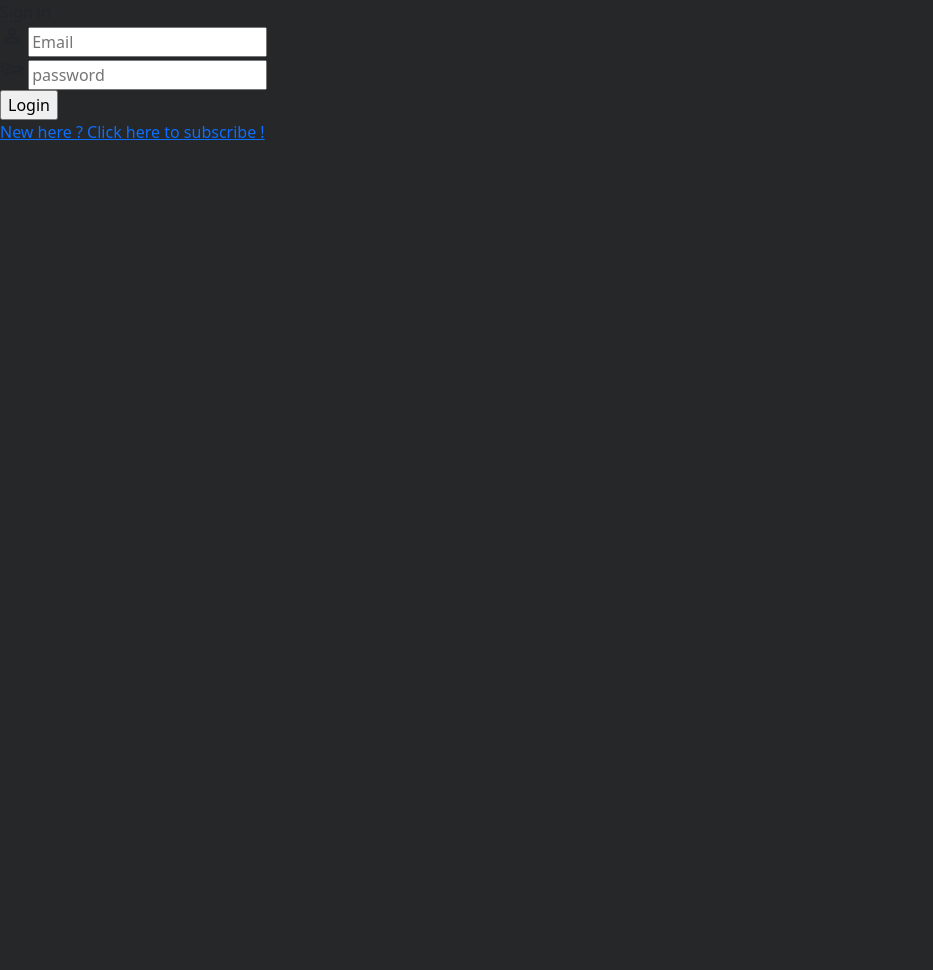
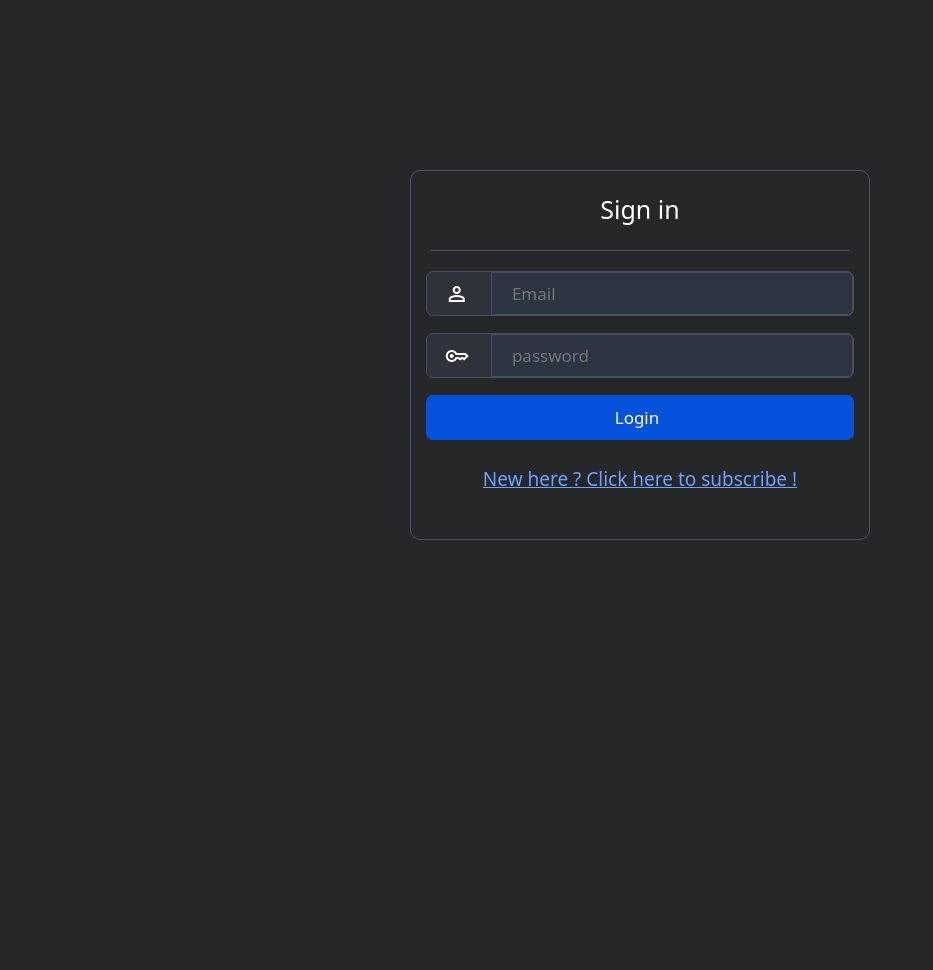
Before and after one commit to xxPHDEVxx/Notes, a PHP site: page /prwb_2324_a03/view/view_login.php in a window 1280 px wide. Shown: the whole page, without its empty margins (0-933 px from the left). Before the commit the page ends 140 px from the top, so only its background shows below. Run offline with PHP 8.4, Linux system fonts and the light colour scheme; the template is opened without the code that fills it, so the values that code supplies are empty.

Commit message:
(stye) : rectif style

```diff
--- a/css/style.css
+++ b/css/style.css
@@ -6,7 +6,131 @@ body, html{
     margin: 0;
     padding: 0;
     background-color: #252729;
+    color: white;
 
+ }
+
+ /* login et signup */
+.container_login_signup{
+  max-width: 500px;
+  padding: 0 20px;
+  margin: 170px auto;
+}
+.main_login_signup{
+ width: 100%;
+ height: 370px;
+ border-radius: 10px;
+ border: 1.5px solid #48505f;
+}
+.signup {
+  height: 470px;
+
+}
+.main_login_signup .title{
+
+  color: #fff;
+  height: 60px;
+  border-bottom: 1.5px solid #48505f;
+  font-size: 25px;
+  font-weight: 500;
+  text-align: center;
+  margin: 20px;
+}
+.main_login_signup form{
+padding: 0 15px 0 15px ;
+}
+.main_login_signup form .inputbox{
+  height: 45px;
+  margin-bottom: 17px;
+  position: relative;
+}
+.main_login_signup form .inputbox input{
+  outline: none;
+  background: #2d3442;
+  padding-left: 20px;
+  color: white;
+  font-size: 17px;
+  height: 100%;
+
+
+}
+.text {
+  background:#2f323a;
+  border-radius:7px;
+  border: 1.5px solid #48505f;
+}
+.text input{
+  margin-left: 15%;
+  width: 85%;
+  border-radius:0 5px 5px 0;
+  border: 1px solid #48505f;
+}
+input:focus {
+  border: 1.5px solid rgb(142, 180, 204);
+  box-shadow: 0 0 8px 2px rgb(48, 109, 208, 1);
+  border-radius: 0 7px 0 7px 0;
+
+}
+.main_login_signup form .inputbox i{
+  position: absolute;
+  width: 14%;
+  height: 100%;
+  border-radius: 7px 0 0 7px;
+  display:flex;
+  border-left: none;
+  align-items: center;
+  justify-content: center;
+  background:#2f323a;
+}
+.material-symbols-outlined {
+  color: white;
+  position: relative;
+}
+.main_login_signup form .button input{
+  padding-left: 0px;
+  cursor: pointer;
+  font-size: 17px;
+  font-weight: 500;
+  width: 100%;
+  border-radius: 7px;
+  transition: all 0.3s ease;
+}
+.main_login_signup form .text input{
+  color: white;
+  font-size: 17px;
+}
+.main_login_signup form .subscribe-link a{
+  width: 100%;
+  border-radius: 7px;
+}
+.main_login_signup form .subscribe-link a{
+  color:#70a1ff;
+  font-size: 19px;
+}
+.main_login_signup form .subscribe-link{
+  text-align: center;
+  margin-top: 25px;
+}
+.errors {
+  color: red;
+  font-weight: 300;
+  font-size: 15px;
+ }
+.errors li{
+ list-style-type: none;
+}
+.main_login_signup form .cancel input{
+  background-color: #202325;/*#23252a;/*#1e272e;*/
+  border: 1px solid red;
+  color: red;
+  font-size: 18px;
+  font-weight: 300;
+
+}
+.main_login_signup form .login input{
+  background-color: #0652DD;
+  border: none;
+  color: #fff;
 }
 
  /* My archives */
@@ -161,13 +285,19 @@ body, html{
   margin: 3px;
   position: relative;
 }
+
+/* share note*/
+
+.share-empty {
+  font-style: italic;
+}
+
  /*  menu burger */
  .menu {
-     position: fixed;
+  position: absolute;
   height: 100%;
   top: 0;
   z-index: 2;
-     visibility: hidden;
 }
 #hamburger {
   display: none;
@@ -175,33 +305,28 @@ body, html{
 
 #hamburger-logo{
   cursor: pointer;
-     background-color: #252729;
+  background-color:#202325; /*#252729;*/
   width: 200px;
   display: block;
   color: darkgrey;
-     /* Pour que le menu hamburger s'affiche toujours */
   text-align: right;
-     /* Pour que le menu hamburger soit "rangé" par défaut */
   transform: translateX(-120px);
   padding:10px;
 }
-
 #hamburger-logo::before{
-     content: '☰' ;
+  content:'☰' ;
   border: 0.5px solid  darkgray;
   padding: 3px 12px 5px 12px;
   border-radius: 5px;
-     font-size: 25px;
+  font-size: 23px;
   line-height: 1; display: inline-block;
  }
-
 #hamburger:checked ~ #hamburger-logo::before{
   content: '✕';
   border: none;
 }
-
 #hamburger:checked ~ #hamburger-logo {
-     background-color: #2f3542;
+  background-color:#292c30;
 }
 
 #burger-title{
@@ -212,11 +337,10 @@ body, html{
   top: 10px;
   left: 10px;
 }
-
 nav {
   display: flex;
   flex-direction: column;
-     background:#2f3542;
+  background:#292c30;
   overflow: hidden;
   width: 200px;
   height: 100%;
@@ -230,7 +354,6 @@ body, html{
 #hamburger:checked ~ #hamburger-logo,
 #hamburger:checked ~ nav {
   transform: translate(0);
-     visibility: visible;
 }
 
 nav a {
```
Lines whose indentation alone changed are shown as unchanged.
